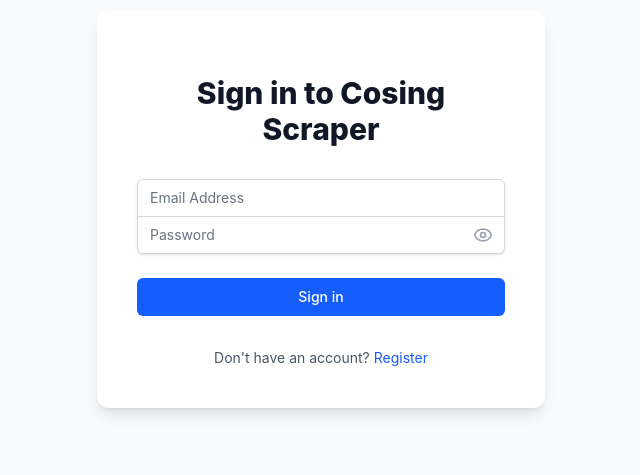
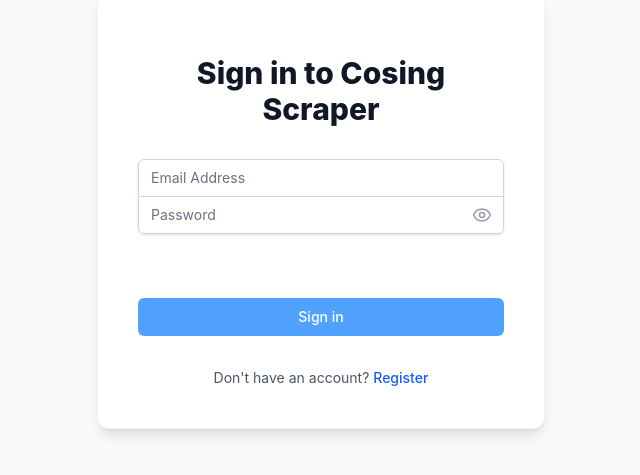
Before and after one commit to PeterRomel/webApp, a React (Vite) app in the folder frontend/: page /login in a window 1280 px wide. Shown: the part 191-666 px from the top of the page, without its empty margins (319-959 px from the left). Built offline with nearby package versions, Linux system fonts and the light colour scheme.

Commit message:
feat: implement dynamic real-time validation for login and registration forms; enhance error handling and user feedback

```diff
--- a/frontend/src/pages/Login.jsx
+++ b/frontend/src/pages/Login.jsx
@@ -1,108 +1,164 @@
-import { useState } from "react";
+import { useState, useEffect } from "react";
 import { Eye, EyeOff } from "lucide-react";
 import { useAuth } from "../hooks/useAuth";
 import { useNavigate, Link, useLocation } from "react-router-dom";
 
 const Login = () => {
-  const [user, setUser] = useState("");
+  const [email, setEmail] = useState("");
   const [password, setPassword] = useState("");
+
+  // Track touched state for dynamic feedback
+  const [touched, setTouched] = useState({
+    email: false,
+    password: false,
+  });
+
+  const [formErrors, setFormErrors] = useState({});
+  const [serverError, setServerError] = useState("");
   const [showPassword, setShowPassword] = useState(false);
-  const [error, setError] = useState("");
-  const [formErrors, setFormErrors] = useState({});
   const [isSubmitting, setIsSubmitting] = useState(false);
+
   const location = useLocation();
   const [isExpired, setIsExpired] = useState(
     new URLSearchParams(location.search).get("expired"),
   );
-  const [isRegister, setIsRegister] = useState(location.state?.message);
+  const [isRegisterMessage, setIsRegisterMessage] = useState(
+    location.state?.message,
+  );
 
   const { login } = useAuth();
   const navigate = useNavigate();
 
+  // --- DYNAMIC REAL-TIME VALIDATION (LOGIN SPECIFIC) ---
+  // Notice we DO NOT check password strength here. Only that they typed something.
+  useEffect(() => {
+    const errors = {};
+
+    if (!email.trim()) {
+      errors.email = "Email is required.";
+    } else if (!/^[^\s@]+@[^\s@]+\.[^\s@]+$/.test(email)) {
+      errors.email = "Please enter a valid email.";
+    }
+
+    if (!password) {
+      errors.password = "Password is required.";
+    }
+
+    setFormErrors(errors);
+  }, [email, password]);
+
+  const handleBlur = (field) => {
+    setTouched((prev) => ({ ...prev, [field]: true }));
+  };
+
   const handleSubmit = async (e) => {
     e.preventDefault();
-    setError("");
-    setFormErrors({});
+    setServerError("");
     setIsExpired(false);
-    setIsRegister("");
+    setIsRegisterMessage("");
+
+    // Mark fields touched on submit attempt
+    setTouched({ email: true, password: true });
+
+    // Stop if frontend validation fails
+    if (Object.keys(formErrors).length > 0) return;
+
     setIsSubmitting(true);
 
-    const result = await login(user, password);
+    const result = await login(email, password);
 
     if (result.success) {
       navigate("/"); // Send user to the Dashboard
     } else {
       if (result.error?.response?.status === 422) {
-        // These are Pydantic Validation Errors
+        // Fallback for Pydantic Validation Errors
         const validationErrors = result.error.response.data.detail;
+        const backendErrors = {};
         validationErrors.forEach((error) => {
-          const field = error.loc[1]; // "password" or "email"
-          const message = error.msg;
-          setFormErrors((prev) => ({ ...prev, [field]: message }));
+          const field = error.loc[1]; // "password" or "username" (FastAPI sees email as username)
+          backendErrors[field === "username" ? "email" : field] = error.msg;
         });
-        setIsSubmitting(false);
+        setFormErrors((prev) => ({ ...prev, ...backendErrors }));
       } else {
-        // These are your Service Errors (e.g., "Email doesn't exist")
-        setError(
+        // Service Errors (e.g., "Email doesn't exist" or "Wrong Password")
+        setServerError(
           result.error.response?.data?.detail ||
             "Network Error: Cannot connect to server.",
         );
-        setIsSubmitting(false);
       }
+      setIsSubmitting(false);
     }
+  };
+
+  const getInputBorder = (fieldName) => {
+    if (touched[fieldName] && formErrors[fieldName])
+      return "border-red-500 focus:ring-red-500 z-10";
+    return "border-gray-300 focus:ring-blue-500 z-10";
   };
 
   return (
     <div className="min-h-screen flex items-center justify-center bg-gray-50 py-12 px-4 sm:px-6 lg:px-8">
-      <div className="max-w-md w-full space-y-8 bg-white p-10 rounded-xl shadow-lg">
+      <div className="max-w-md w-full space-y-8 bg-white p-10 rounded-xl shadow-lg border border-gray-100">
         <div>
           <h2 className="mt-6 text-center text-3xl font-extrabold text-gray-900">
-            {isRegister ? isRegister : "Sign in to Cosing Scraper"}
+            {isRegisterMessage ? "Welcome!" : "Sign in to Cosing Scraper"}
           </h2>
         </div>
 
-        {error && (
-          <div className="bg-red-50 border-l-4 border-red-400 p-4 text-red-700 text-sm">
-            {error}
+        {/* Dynamic Alert Messages */}
+        {isRegisterMessage && !serverError && (
+          <div className="bg-green-50 border border-green-200 p-4 rounded-md text-green-800 text-sm font-medium text-center">
+            {isRegisterMessage}
           </div>
         )}
 
-        {isExpired && !error && (
-          <div className="mb-4 p-3 bg-amber-50 border border-amber-200 text-amber-700 rounded-lg text-sm">
+        {serverError && (
+          <div className="bg-red-50 border-l-4 border-red-400 p-4 text-red-700 text-sm">
+            {serverError}
+          </div>
+        )}
+
+        {isExpired && !serverError && !isRegisterMessage && (
+          <div className="p-3 bg-amber-50 border border-amber-200 text-amber-700 rounded-lg text-sm">
             Your session has expired. Please log in again to continue.
           </div>
         )}
 
-        <form className="mt-8 space-y-6" onSubmit={handleSubmit}>
-          <div className="rounded-md shadow-sm -space-y-px">
-            <div>
+        <form className="mt-8 space-y-6" onSubmit={handleSubmit} noValidate>
+          <div className="shadow-sm -space-y-px rounded-md">
+            {/* EMAIL */}
+            <div className="relative">
               <input
                 type="email"
-                required
-                className="appearance-none rounded-none relative block w-full px-3 py-2 border border-gray-300 placeholder-gray-500 text-gray-900 rounded-t-md focus:outline-none focus:ring-blue-500 focus:border-blue-500 focus:z-10 sm:text-sm"
+                name="email"
+                className={`appearance-none rounded-none relative block w-full px-3 py-2 border placeholder-gray-500 text-gray-900 rounded-t-md focus:outline-none focus:ring-1 sm:text-sm transition-colors ${getInputBorder("email")}`}
                 placeholder="Email Address"
-                value={user}
-                onChange={(e) => setUser(e.target.value)}
+                value={email}
+                onChange={(e) => setEmail(e.target.value)}
+                onBlur={() => handleBlur("email")}
               />
-              {formErrors.email && (
-                <div className="text-red-500 text-xs mt-1 ml-1 font-medium animate-pulse">
+              {touched.email && formErrors.email && (
+                <div className="absolute right-0 top-0 mt-2 mr-3 text-red-500 text-xs font-medium bg-white px-1">
                   {formErrors.email}
                 </div>
               )}
             </div>
+
+            {/* PASSWORD */}
             <div className="relative">
               <input
                 type={showPassword ? "text" : "password"}
-                required
-                className="appearance-none rounded-none relative block w-full px-3 py-2 border border-gray-300 placeholder-gray-500 text-gray-900 rounded-b-md focus:outline-none focus:ring-blue-500 focus:border-blue-500 focus:z-10 sm:text-sm pr-10"
+                name="password"
+                className={`appearance-none rounded-none relative block w-full px-3 py-2 border placeholder-gray-500 text-gray-900 rounded-b-md focus:outline-none focus:ring-1 sm:text-sm pr-10 transition-colors ${getInputBorder("password")}`}
                 placeholder="Password"
                 value={password}
                 onChange={(e) => setPassword(e.target.value)}
+                onBlur={() => handleBlur("password")}
               />
               <button
                 type="button"
                 onClick={() => setShowPassword(!showPassword)}
-                className="absolute inset-y-0 right-0 pr-3 flex items-center text-gray-400 hover:text-gray-600 z-20"
+                className="absolute inset-y-0 right-0 pr-3 flex items-center text-gray-400 hover:text-gray-600 focus:outline-none z-20"
               >
                 {showPassword ? (
                   <EyeOff className="h-5 w-5" aria-hidden="true" />
@@ -111,8 +167,12 @@
                 )}
               </button>
             </div>
-            {formErrors.password && (
-              <div className="text-red-500 text-xs mt-1 ml-1 font-medium animate-pulse">
+            {/* Because the inputs are stacked (-space-y-px), we place the password error text below the group */}
+          </div>
+
+          <div className="h-4">
+            {touched.password && formErrors.password && (
+              <div className="text-red-500 text-xs font-medium animate-in fade-in slide-in-from-top-1">
                 {formErrors.password}
               </div>
             )}
@@ -121,10 +181,12 @@
           <div>
             <button
               type="submit"
-              disabled={isSubmitting}
-              className={`group relative w-full flex justify-center py-2 px-4 border border-transparent text-sm font-medium rounded-md text-white ${
-                isSubmitting ? "bg-blue-400" : "bg-blue-600 hover:bg-blue-700"
-              } focus:outline-none focus:ring-2 focus:ring-offset-2 focus:ring-blue-500 transition-colors`}
+              disabled={isSubmitting || Object.keys(formErrors).length > 0}
+              className={`group relative w-full flex justify-center py-2 px-4 border border-transparent text-sm font-medium rounded-md text-white transition-colors duration-200 ${
+                isSubmitting || Object.keys(formErrors).length > 0
+                  ? "bg-blue-400 cursor-not-allowed"
+                  : "bg-blue-600 hover:bg-blue-700"
+              } focus:outline-none focus:ring-2 focus:ring-offset-2 focus:ring-blue-500`}
             >
               {isSubmitting ? "Signing in..." : "Sign in"}
             </button>
@@ -133,7 +195,10 @@
 
         <p className="text-center text-sm text-gray-600">
           Don't have an account?{" "}
-          <Link to="/register" className="text-blue-600 hover:underline">
+          <Link
+            to="/register"
+            className="text-blue-600 hover:underline font-medium"
+          >
             Register
           </Link>
         </p>
--- a/frontend/src/pages/Register.jsx
+++ b/frontend/src/pages/Register.jsx
@@ -1,4 +1,4 @@
-import { useState } from "react";
+import { useState, useEffect } from "react";
 import { Eye, EyeOff } from "lucide-react";
 import { useNavigate, Link } from "react-router-dom";
 import api from "../api/axios";
@@ -10,59 +10,131 @@
     password: "",
     confirmPassword: "",
   });
+
+  // Tracks if the user has clicked inside and then clicked out of a field
+  const [touched, setTouched] = useState({
+    username: false,
+    email: false,
+    password: false,
+    confirmPassword: false,
+  });
+
+  const [formErrors, setFormErrors] = useState({});
+  const [serverError, setServerError] = useState("");
   const [showPassword, setShowPassword] = useState(false);
   const [showConfirmPassword, setShowConfirmPassword] = useState(false);
-  const [error, setError] = useState("");
-  const [formErrors, setFormErrors] = useState({});
-  //const [passwordMatch, setPasswordMatch] = useState("");
   const [isSubmitting, setIsSubmitting] = useState(false);
+
   const navigate = useNavigate();
-  const isPasswordMismatch =
-    formData.confirmPassword.length > 0 &&
-    formData.password !== formData.confirmPassword;
+
+  // --- DYNAMIC REAL-TIME VALIDATION ---
+  // This useEffect runs every time formData changes.
+  useEffect(() => {
+    const errors = {};
+
+    // 1. Username
+    if (!formData.username.trim()) {
+      errors.username = "Username cannot be empty.";
+    }
+
+    // 2. Email
+    const emailRegex = /^[^\s@]+@[^\s@]+\.[^\s@]+$/;
+    if (!formData.email) {
+      errors.email = "Email is required.";
+    } else if (!emailRegex.test(formData.email)) {
+      errors.email = "Please enter a valid email address.";
+    }
+
+    // 3. Password Strength (Mirrors Backend)
+    const p = formData.password;
+    if (!p) {
+      errors.password = "Password is required.";
+    } else if (p.length < 8) {
+      errors.password = "Must be at least 8 characters long.";
+    } else if (!/[A-Z]/.test(p)) {
+      errors.password = "Must contain at least one uppercase letter.";
+    } else if (!/[a-z]/.test(p)) {
+      errors.password = "Must contain at least one lowercase letter.";
+    } else if (!/\d/.test(p)) {
+      errors.password = "Must contain at least one digit.";
+    } else if (!/[!@#$%^&*(),.?":{}|<>]/.test(p)) {
+      errors.password = "Must contain a special character.";
+    }
+
+    // 4. Confirm Password Match
+    if (
+      formData.confirmPassword &&
+      formData.password !== formData.confirmPassword
+    ) {
+      errors.confirmPassword = "Passwords do not match.";
+    }
+
+    setFormErrors(errors);
+  }, [formData]);
+
+  // Handlers for input changes and blurs
+  const handleChange = (e) => {
+    const { name, value } = e.target;
+    setFormData((prev) => ({ ...prev, [name]: value }));
+  };
+
+  const handleBlur = (e) => {
+    const { name } = e.target;
+    setTouched((prev) => ({ ...prev, [name]: true }));
+  };
 
   const handleSubmit = async (e) => {
     e.preventDefault();
-    setError("");
-    setFormErrors({});
-    //setPasswordMatch("");
+    setServerError("");
 
-    // 1. Client-side Validation
-    /* if (formData.password !== formData.confirmPassword) {
-      return setPasswordMatch("Passwords do not match");
-    } */
+    // Mark ALL fields as touched when they try to submit
+    setTouched({
+      username: true,
+      email: true,
+      password: true,
+      confirmPassword: true,
+    });
+
+    // If there are any errors in the state, stop the submission
+    if (Object.keys(formErrors).length > 0) return;
 
     setIsSubmitting(true);
 
     try {
-      // 2. Call your FastAPI /api/users/register route
-      // Note: We send JSON here as per your backend configuration
       await api.post("/api/users/register", {
         username: formData.username,
         email: formData.email,
         password: formData.password,
       });
 
-      // 3. Success! Redirect to login
       navigate("/login", {
-        state: { message: "Account created" },
+        state: { message: "Account successfully created! Please log in." },
       });
     } catch (err) {
       if (err.response?.status === 422) {
-        // These are Pydantic Validation Errors
+        // Fallback: If backend Pydantic catches something frontend missed
         const validationErrors = err.response.data.detail;
+        const backendErrors = {};
         validationErrors.forEach((error) => {
-          const field = error.loc[1]; // "password" or "email"
-          const message = error.msg;
-          setFormErrors((prev) => ({ ...prev, [field]: message }));
+          const field = error.loc[1];
+          backendErrors[field] = error.msg;
         });
-        setIsSubmitting(false);
+        setFormErrors((prev) => ({ ...prev, ...backendErrors }));
       } else {
-        // These are your Service Errors (e.g., "Email already exists")
-        setError(err.response?.data?.detail || "Registration failed.");
+        setServerError(err.response?.data?.detail || "Registration failed.");
+      }
+    } finally {
       setIsSubmitting(false);
     }
-    }
+  };
+
+  // Helper to determine input border color dynamically
+  const getInputBorder = (fieldName) => {
+    if (touched[fieldName] && formErrors[fieldName])
+      return "border-red-500 focus:border-red-500 focus:ring-red-500";
+    if (touched[fieldName] && !formErrors[fieldName])
+      return "border-green-500 focus:border-green-500 focus:ring-green-500";
+    return "border-gray-300 focus:border-blue-500 focus:ring-blue-500";
   };
 
   return (
@@ -72,92 +144,112 @@
           Create Account
         </h2>
 
-        {error && (
+        {serverError && (
           <div className="bg-red-50 text-red-700 p-3 rounded border border-red-200 text-sm">
-            {error}
+            {serverError}
           </div>
         )}
 
-        <form className="mt-8 space-y-4" onSubmit={handleSubmit}>
+        <form className="mt-8 space-y-4" onSubmit={handleSubmit} noValidate>
+          {/* USERNAME */}
+          <div>
             <input
               type="text"
-            required
-            className="w-full px-3 py-2 border rounded-md"
+              name="username"
+              className={`w-full px-3 py-2 border rounded-md focus:outline-none focus:ring-1 transition-colors ${getInputBorder("username")}`}
               placeholder="Username"
-            onChange={(e) =>
-              setFormData({ ...formData, username: e.target.value })
-            }
+              value={formData.username}
+              onChange={handleChange}
+              onBlur={handleBlur}
             />
-          {formErrors.username && (
-            <div className="text-red-500 text-xs mt-1 ml-1 font-medium animate-pulse">
+            {touched.username && formErrors.username && (
+              <div className="text-red-500 text-xs mt-1 ml-1 font-medium animate-in fade-in slide-in-from-top-1">
                 {formErrors.username}
               </div>
             )}
+          </div>
+
+          {/* EMAIL */}
+          <div>
             <input
-            type="text"
-            required
-            className="w-full px-3 py-2 border rounded-md"
+              type="email"
+              name="email"
+              className={`w-full px-3 py-2 border rounded-md focus:outline-none focus:ring-1 transition-colors ${getInputBorder("email")}`}
               placeholder="Email Address"
-            onChange={(e) =>
-              setFormData({ ...formData, email: e.target.value })
-            }
+              value={formData.email}
+              onChange={handleChange}
+              onBlur={handleBlur}
             />
-          {formErrors.email && (
-            <div className="text-red-500 text-xs mt-1 ml-1 font-medium animate-pulse">
+            {touched.email && formErrors.email && (
+              <div className="text-red-500 text-xs mt-1 ml-1 font-medium animate-in fade-in slide-in-from-top-1">
                 {formErrors.email}
               </div>
             )}
+          </div>
+
+          {/* PASSWORD */}
+          <div>
             <div className="relative">
               <input
                 type={showPassword ? "text" : "password"}
-              required
-              className="w-full px-3 py-2 border rounded-md pr-10" // added padding-right
+                name="password"
+                className={`w-full px-3 py-2 border rounded-md pr-10 focus:outline-none focus:ring-1 transition-colors ${getInputBorder("password")}`}
                 placeholder="Password"
-              onChange={(e) =>
-                setFormData({ ...formData, password: e.target.value })
-              }
+                value={formData.password}
+                onChange={handleChange}
+                onBlur={handleBlur}
               />
               <button
                 type="button"
-              className="absolute inset-y-0 right-0 pr-3 flex items-center text-gray-400 hover:text-gray-600"
+                className="absolute inset-y-0 right-0 pr-3 flex items-center text-gray-400 hover:text-gray-600 focus:outline-none"
                 onClick={() => setShowPassword(!showPassword)}
               >
                 {showPassword ? <EyeOff size={20} /> : <Eye size={20} />}
               </button>
             </div>
-          {formErrors.password && (
-            <div className="text-red-500 text-xs mt-1 ml-1 font-medium animate-pulse">
+            {touched.password && formErrors.password && (
+              <div className="text-red-500 text-xs mt-1 ml-1 font-medium animate-in fade-in slide-in-from-top-1">
                 {formErrors.password}
               </div>
             )}
+          </div>
+
+          {/* CONFIRM PASSWORD */}
+          <div>
             <div className="relative">
               <input
                 type={showConfirmPassword ? "text" : "password"}
-              required
-              className="w-full px-3 py-2 border rounded-md pr-10"
+                name="confirmPassword"
+                className={`w-full px-3 py-2 border rounded-md pr-10 focus:outline-none focus:ring-1 transition-colors ${getInputBorder("confirmPassword")}`}
                 placeholder="Confirm Password"
-              onChange={(e) =>
-                setFormData({ ...formData, confirmPassword: e.target.value })
-              }
+                value={formData.confirmPassword}
+                onChange={handleChange}
+                onBlur={handleBlur}
               />
               <button
                 type="button"
-              className="absolute inset-y-0 right-0 pr-3 flex items-center text-gray-400 hover:text-gray-600"
+                className="absolute inset-y-0 right-0 pr-3 flex items-center text-gray-400 hover:text-gray-600 focus:outline-none"
                 onClick={() => setShowConfirmPassword(!showConfirmPassword)}
               >
                 {showConfirmPassword ? <EyeOff size={20} /> : <Eye size={20} />}
               </button>
             </div>
-          {isPasswordMismatch && (
-            <div className="text-red-500 text-xs mt-1 ml-1 font-medium animate-pulse">
-              Passwords do not match
+            {touched.confirmPassword && formErrors.confirmPassword && (
+              <div className="text-red-500 text-xs mt-1 ml-1 font-medium animate-in fade-in slide-in-from-top-1">
+                {formErrors.confirmPassword}
               </div>
             )}
+          </div>
 
+          {/* SUBMIT BUTTON */}
           <button
             type="submit"
-            disabled={isPasswordMismatch || isSubmitting}
-            className="w-full bg-green-600 text-white py-2 rounded-md hover:bg-green-700 disabled:bg-green-300"
+            disabled={isSubmitting || Object.keys(formErrors).length > 0}
+            className={`w-full py-2 rounded-md font-medium text-white transition-colors duration-200 ${
+              isSubmitting || Object.keys(formErrors).length > 0
+                ? "bg-green-300 cursor-not-allowed"
+                : "bg-green-600 hover:bg-green-700"
+            }`}
           >
             {isSubmitting ? "Creating Account..." : "Register"}
           </button>
@@ -165,7 +257,10 @@
 
         <p className="text-center text-sm text-gray-600">
           Already have an account?{" "}
-          <Link to="/login" className="text-blue-600 hover:underline">
+          <Link
+            to="/login"
+            className="text-blue-600 hover:underline font-medium"
+          >
             Log in
           </Link>
         </p>
```
Lines whose indentation alone changed are shown as unchanged.
